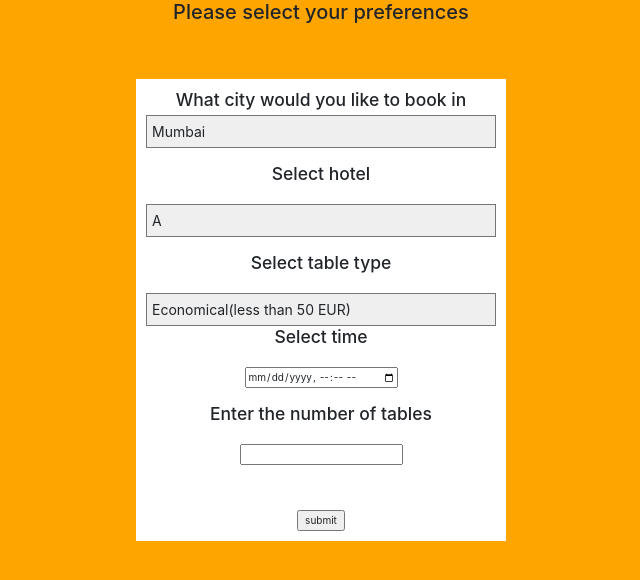
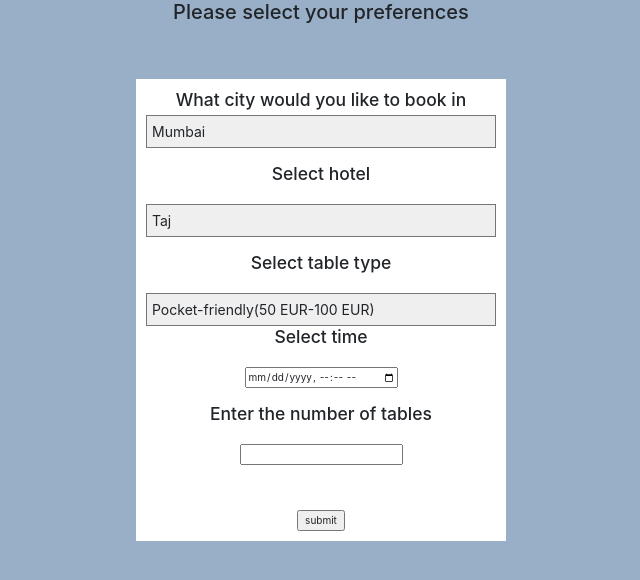
Before and after one commit to ashishekhande/App, a website: page booking.html in a window 1280 px wide. Shown: the whole page, without its empty margins (319-959 px from the left). Drawn offline with nearby package versions, Linux system fonts and the light colour scheme.

Commit message:
Update booking.html

```diff
--- a/booking.html
+++ b/booking.html
@@ -14,8 +14,8 @@
         document.getElementById("mapcon").innerHTML = '<object type="text/html" data="map.html" ></object>';
       }
       // if (!localStorage.getItem('ID')) {
-    //   window.location.replace("../index.html");
-    // }
+      // window.location.replace("../index.html");
+      //}
     });
 
 
@@ -24,7 +24,7 @@
   <meta charset="ISO-8859-1">
   <title>Book Your Table</title>
   </head>
-<body style="background-color:orange;>
+  <body style="background-color:#98AFC7;">
 
   <div class= "row">
 
@@ -39,18 +39,28 @@
       <option value="Mumbai">Mumbai</option>
       <option value="Delhi">Delhi</option>
       <option value="Bangalore">Bangalore</option>
+    <option value="Ahmedabad">Ahmedabad</option>
+    <option value="Chandigarh">Chandigarh</option>
+    <option value="Chennai">Chennai</option>
+    <option value="Gurgaon">Gurgaon</option>
+    <option value="Hyderabad">Hyderabad</option>
+    <option value="Kolkatta">Kolkatta</option>
+    <option value="Noida">Noida</option>
+    <option value="Pune">Pune</option>
     </select>
   <br><br>
 
   <h3>Select hotel</h3>
   <br>
   <select name="hotelName">
-  <option value="A">A</option>
-  <option value="B">B</op/tion>
-  <option value="C">C</option>
-  <option value="C">D</option>
-  <option value="C">E</option>
-  <option value="C">F</option>
+    <option value="Taj">Taj</option>
+    <option value="JW marriot">JW marriot</op/tion>
+    <option value="Hilton">Hilton</option>
+    <option value="hotel-three-star">hotel-three-star</option>
+    <option value="Lalit">Lalit</option>
+    <option value="Novotel">Novotel</option>
+    <option value="Trident">Trident</option>
+    <option value="Marine Plaza">Marine Plaza</option>
   </select>
 
   <br>
@@ -60,9 +70,8 @@
   <br>
 
   <select name="budget">
- 	<option value="Economical">Economical(less than 50 EUR)</option>
- 	<option value="Deluxe">Deluxe(50 EUR-100 EUR)</option>
- 	<option value="Luxury">Luxury(More than 100 EUR)</option>
+    <option value="Pocket-friendly">Pocket-friendly(50 EUR-100 EUR)</option>
+    <option value="Opulent">Opulent(More than 150 EUR)</option>
   </select>
   <br>
 
```
Lines whose indentation alone changed are shown as unchanged.
